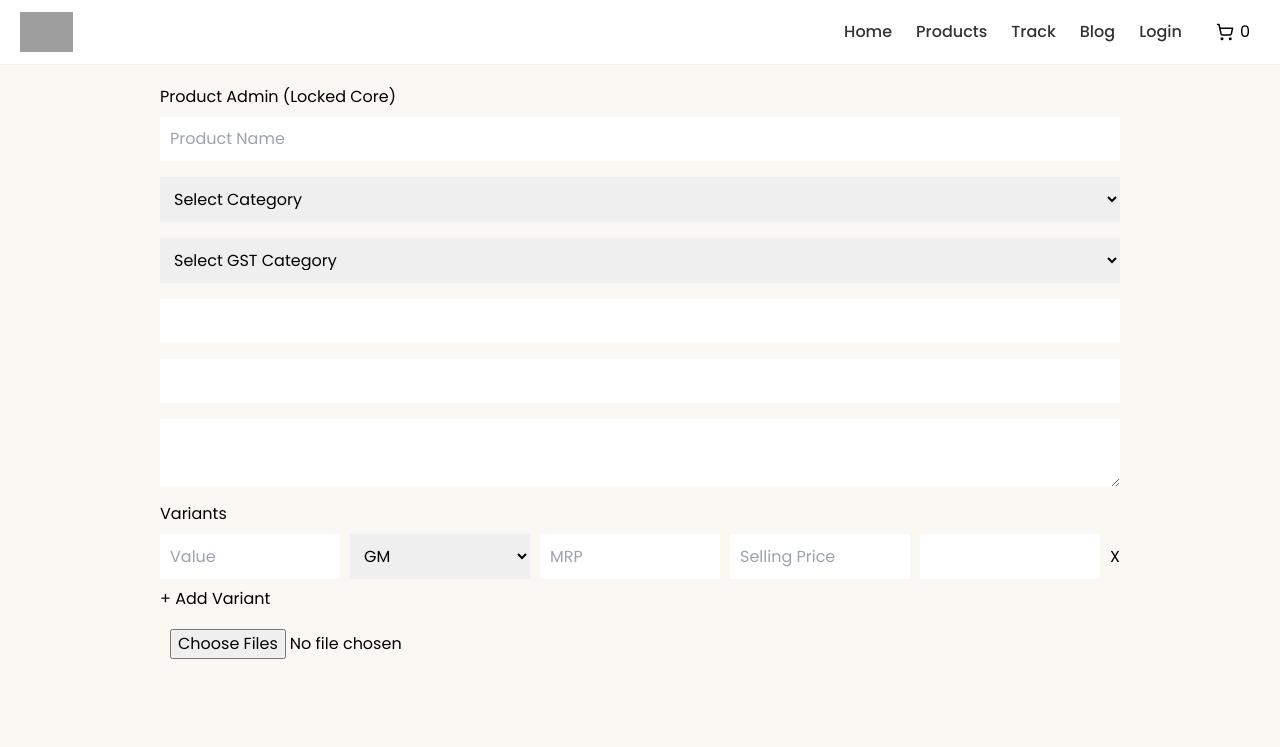
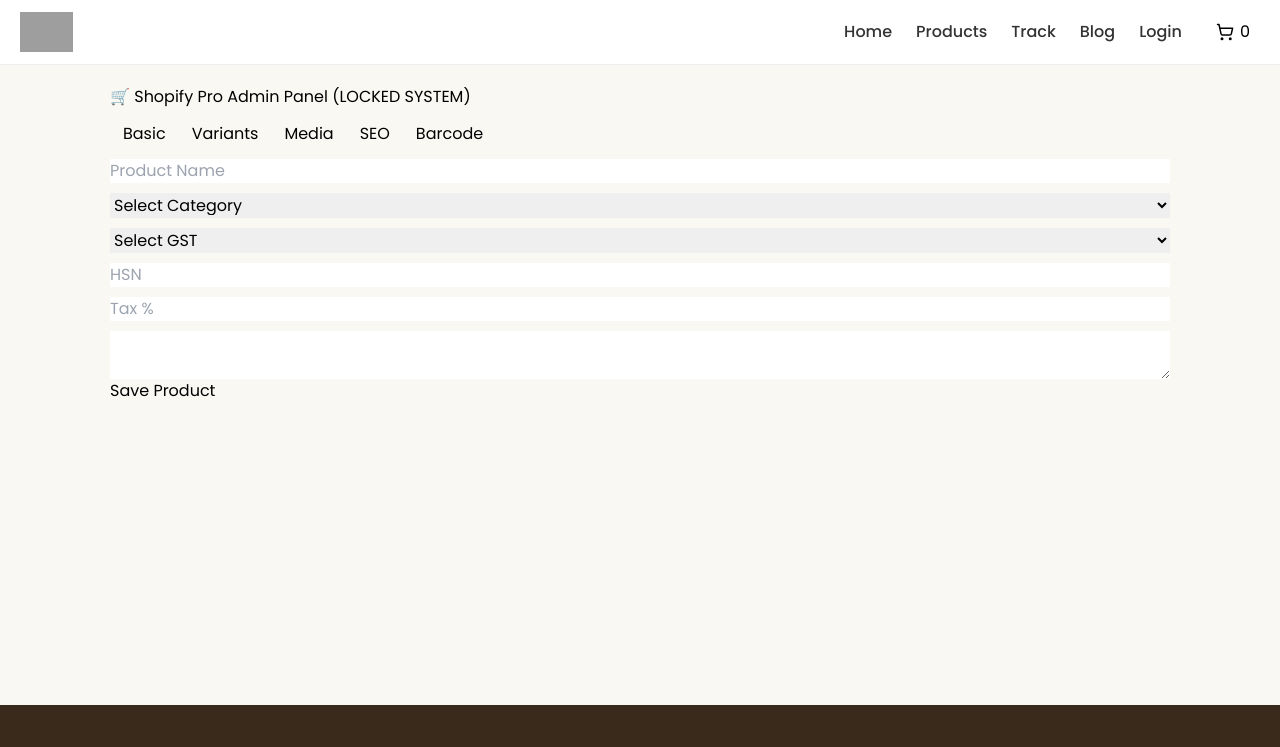
Before and after one commit to nagarajukandula55/native, a Next.js app: page /admin/products in a window 1280 px wide. Shown: the top 747 px of the page. Built offline with nearby package versions, Linux system fonts and the light colour scheme; grey boxes are pictures that could not be loaded.

Commit message:
Update page.js

```diff
--- a/app/admin/products/page.js
+++ b/app/admin/products/page.js
@@ -6,12 +6,11 @@ import JsBarcode from "jsbarcode";
 export default function ProductUpload() {
   const barcodeRef = useRef(null);
 
-  /* ================= CORE (UNCHANGED STRUCTURE) ================= */
+  /* ================= CORE (DO NOT REMOVE ANY FIELD) ================= */
 
   const emptyVariant = {
     value: "",
     unit: "GM",
-    sku: "",
     mrp: "",
     sellingPrice: "",
   };
@@ -34,65 +33,25 @@ export default function ProductUpload() {
   const [form, setForm] = useState(emptyForm);
   const [productKey, setProductKey] = useState("");
   const [slug, setSlug] = useState("");
+  const [seo, setSeo] = useState({ title: "", description: "", keywords: "" });
   const [imagePreviews, setImagePreviews] = useState([]);
+  const [barcodeValue, setBarcodeValue] = useState("");
+  const [activeTab, setActiveTab] = useState("basic");
+  const [loading, setLoading] = useState(false);
 
-  const [seo, setSeo] = useState({
-    title: "",
-    description: "",
-    keywords: "",
-  });
-
-  const [status, setStatus] = useState("draft");
-  const [barcodeValue, setBarcodeValue] = useState("");
-
-  /* ================= GST MASTER (UNCHANGED DATA LOGIC) ================= */
+  /* ================= GST MASTER (LOCKED STANDARD INDIA FORMAT) ================= */
 
   const gstOptions = [
-    {
-      name: "Food Preparations (Not Elsewhere Specified)",
-      hsn: "2106",
-      tax: 5,
-      desc: "Includes dosa mix, idli mix, instant food preparations",
-    },
-    {
-      name: "Flours & Meals (Cereal Based)",
-      hsn: "1101",
-      tax: 5,
-      desc: "Cereal, millet, pulse flours",
-    },
-    {
-      name: "Spices",
-      hsn: "0910",
-      tax: 5,
-      desc: "Spices and masalas",
-    },
-    {
-      name: "Edible Oils",
-      hsn: "1515",
-      tax: 5,
-      desc: "Vegetable oils including cold pressed oils",
-    },
-    {
-      name: "Prepared / Preserved Foods",
-      hsn: "2001",
-      tax: 12,
-      desc: "Pickles, chutneys, preserved food items",
-    },
-    {
-      name: "Ready to Eat / Packaged Food",
-      hsn: "1904",
-      tax: 12,
-      desc: "Ready-to-eat packaged foods",
-    },
-    {
-      name: "Namkeen / Snack Items",
-      hsn: "2106",
-      tax: 12,
-      desc: "Snack foods and mixtures",
-    },
+    { name: "Food Preparations", hsn: "2106", tax: 5, desc: "Packaged food mixes" },
+    { name: "Flours & Meals", hsn: "1101", tax: 5, desc: "Cereal flours" },
+    { name: "Spices", hsn: "0910", tax: 5, desc: "Spices & masalas" },
+    { name: "Edible Oils", hsn: "1515", tax: 5, desc: "Vegetable oils" },
+    { name: "Prepared Foods", hsn: "2001", tax: 12, desc: "Pickles & preserved foods" },
+    { name: "Ready to Eat", hsn: "1904", tax: 12, desc: "Ready food items" },
+    { name: "Snacks", hsn: "2106", tax: 12, desc: "Namkeen & snacks" },
   ];
 
-  const websiteCategories = [
+  const categories = [
     "Instant Mixes",
     "Spices & Masalas",
     "Cold Pressed Oils",
@@ -106,7 +65,7 @@ export default function ProductUpload() {
     "New Arrivals",
   ];
 
-  /* ================= SAFE AUTO GENERATION ================= */
+  /* ================= AUTO PRODUCT KEY + SLUG + SEO ================= */
 
   useEffect(() => {
     if (!form.name) return;
@@ -125,20 +84,18 @@ export default function ProductUpload() {
 
     setSeo({
       title: `${form.name} | Buy Online`,
-      description: `Premium quality ${form.name} available at best price.`,
-      keywords: `${form.name}, online shopping, buy ${form.name}`,
+      description: `Premium ${form.name} available at best price`,
+      keywords: `${form.name}, buy online`,
     });
   }, [form.name]);
 
-  /* ================= GST AUTO FIXED ================= */
+  /* ================= GST AUTO FILL ================= */
 
   useEffect(() => {
-    const selected = gstOptions.find(
-      (g) => g.name === form.gstCategory
-    );
+    const selected = gstOptions.find(g => g.name === form.gstCategory);
 
     if (selected) {
-      setForm((prev) => ({
+      setForm(prev => ({
         ...prev,
         hsn: selected.hsn,
         tax: selected.tax,
@@ -147,30 +104,16 @@ export default function ProductUpload() {
     }
   }, [form.gstCategory]);
 
-  /* ================= VARIANT SKU SAFE GENERATION ================= */
+  /* ================= VARIANT UPDATE ================= */
 
   function updateVariant(i, field, value) {
     const updated = [...form.variants];
     updated[i][field] = value;
-
-    if (updated[i].value && productKey) {
-      const seq = String(i + 1).padStart(3, "0");
-
-      const cleanValue = `${updated[i].value}${updated[i].unit}`
-        .replace(/\s+/g, "")
-        .toUpperCase();
-
-      updated[i].sku = `NA-${productKey}-${seq}-${cleanValue}`;
-    }
-
     setForm({ ...form, variants: updated });
   }
 
   function addVariant() {
-    setForm({
-      ...form,
-      variants: [...form.variants, { ...emptyVariant }],
-    });
+    setForm({ ...form, variants: [...form.variants, emptyVariant] });
   }
 
   function removeVariant(i) {
@@ -180,27 +123,23 @@ export default function ProductUpload() {
     });
   }
 
-  /* ================= IMAGE UPLOAD SAFE ================= */
+  /* ================= IMAGE UPLOAD (SAFE UI ONLY) ================= */
 
   async function handleImageUpload(e) {
     const files = Array.from(e.target.files);
 
-    const previews = files.map((file) => ({
-      preview: URL.createObjectURL(file),
-      uploading: true,
+    const previews = files.map(f => ({
+      preview: URL.createObjectURL(f),
     }));
 
-    setImagePreviews((prev) => [...prev, ...previews]);
+    setImagePreviews(prev => [...prev, ...previews]);
 
     const uploaded = [];
 
-    for (let i = 0; i < files.length; i++) {
+    for (let f of files) {
       const data = new FormData();
-      data.append("file", files[i]);
-      data.append(
-        "upload_preset",
-        process.env.NEXT_PUBLIC_CLOUDINARY_UPLOAD_PRESET
-      );
+      data.append("file", f);
+      data.append("upload_preset", process.env.NEXT_PUBLIC_CLOUDINARY_UPLOAD_PRESET);
 
       const res = await fetch(
         `https://api.cloudinary.com/v1_1/${process.env.NEXT_PUBLIC_CLOUD_NAME}/image/upload`,
@@ -208,37 +147,16 @@ export default function ProductUpload() {
       );
 
       const json = await res.json();
-
-      if (!json.secure_url) continue;
-
       uploaded.push(json.secure_url);
-
-      setImagePreviews((prev) => {
-        const updated = [...prev];
-        updated[prev.length - files.length + i] = {
-          preview: json.secure_url,
-          uploading: false,
-        };
-        return updated;
-      });
     }
 
-    setForm((prev) => ({
+    setForm(prev => ({
       ...prev,
       images: [...prev.images, ...uploaded],
     }));
   }
 
-  function removeImage(index) {
-    setImagePreviews((prev) => prev.filter((_, i) => i !== index));
-
-    setForm((prev) => ({
-      ...prev,
-      images: prev.images.filter((_, i) => i !== index),
-    }));
-  }
-
-  /* ================= BARCODE FIXED ================= */
+  /* ================= BARCODE ================= */
 
   useEffect(() => {
     if (!barcodeRef.current || !productKey) return;
@@ -249,118 +167,126 @@ export default function ProductUpload() {
     JsBarcode(barcodeRef.current, value, {
       format: "CODE128",
       width: 2,
-      height: 70,
+      height: 80,
       displayValue: true,
     });
   }, [productKey]);
 
-  /* ================= VALIDATION (BLOCK INCOMPLETE SAVE) ================= */
+  /* ================= VALIDATION (LOCK SAVE RULE) ================= */
 
-  function validateForm() {
+  function validate() {
     if (!form.name) return "Product name required";
     if (!form.category) return "Category required";
-    if (!form.gstCategory) return "GST category required";
+    if (!form.gstCategory) return "GST required";
     if (!form.variants.length) return "At least one variant required";
 
     for (let v of form.variants) {
       if (!v.value || !v.mrp || !v.sellingPrice) {
-        return "All variant fields required";
+        return "All variant fields must be filled";
       }
     }
 
     return null;
   }
 
-  /* ================= SUBMIT SAFE ================= */
+  /* ================= SUBMIT ================= */
 
   async function handleSubmit(e) {
     e.preventDefault();
 
-    const error = validateForm();
-    if (error) return alert(error);
+    const err = validate();
+    if (err) return alert(err);
 
-    for (let v of form.variants) {
-      await fetch("/api/admin/products", {
+    setLoading(true);
+
+    try {
+      const res = await fetch("/api/admin/products", {
         method: "POST",
         headers: { "Content-Type": "application/json" },
         body: JSON.stringify({
           ...form,
-          variant: `${v.value}${v.unit}`,
-          sku: v.sku,
-          mrp: v.mrp,
-          sellingPrice: v.sellingPrice,
           productKey,
           slug,
           seo,
-          status,
+          barcode: barcodeValue,
         }),
       });
+
+      if (!res.ok) throw new Error("Failed");
+
+      alert("Product Saved Successfully");
+
+      setForm(emptyForm);
+      setImagePreviews([]);
+    } catch (err) {
+      alert("Error saving product");
     }
 
-    alert("Product Published Successfully");
+    setLoading(false);
   }
 
-  /* ================= UI (UNCHANGED STRUCTURE) ================= */
+  /* ================= UI ================= */
 
   return (
     <div className="wrap">
 
-      <h1>Product Admin (Locked Core)</h1>
+      <h1>🛒 Shopify Pro Admin Panel (LOCKED SYSTEM)</h1>
+
+      <div className="tabs">
+        <button onClick={() => setActiveTab("basic")}>Basic</button>
+        <button onClick={() => setActiveTab("variants")}>Variants</button>
+        <button onClick={() => setActiveTab("media")}>Media</button>
+        <button onClick={() => setActiveTab("seo")}>SEO</button>
+        <button onClick={() => setActiveTab("barcode")}>Barcode</button>
+      </div>
 
       <form onSubmit={handleSubmit}>
 
+        {/* ================= BASIC ================= */}
+        {activeTab === "basic" && (
+          <div className="grid">
             <input
               placeholder="Product Name"
               value={form.name}
-          onChange={(e) => setForm({ ...form, name: e.target.value })}
+              onChange={e => setForm({ ...form, name: e.target.value })}
             />
 
             <select
-          value={form.category}
-          onChange={(e) =>
-            setForm({ ...form, category: e.target.value })
-          }
+              onChange={e => setForm({ ...form, category: e.target.value })}
             >
-          <option value="">Select Category</option>
-          {websiteCategories.map((c) => (
+              <option>Select Category</option>
+              {categories.map(c => (
                 <option key={c}>{c}</option>
               ))}
             </select>
 
             <select
-          value={form.gstCategory}
-          onChange={(e) =>
-            setForm({ ...form, gstCategory: e.target.value })
-          }
+              onChange={e => setForm({ ...form, gstCategory: e.target.value })}
             >
-          <option value="">Select GST Category</option>
-          {gstOptions.map((g) => (
-            <option key={g.name}>
-              {g.name} ({g.tax}%)
-            </option>
+              <option>Select GST</option>
+              {gstOptions.map(g => (
+                <option key={g.name}>{g.name}</option>
               ))}
             </select>
 
-        <input value={form.hsn} readOnly />
-        <input value={form.tax} readOnly />
+            <input value={form.hsn} readOnly placeholder="HSN" />
+            <input value={form.tax} readOnly placeholder="Tax %" />
             <textarea value={form.gstDescription} readOnly />
+          </div>
+        )}
 
-        <h3>Variants</h3>
-
+        {/* ================= VARIANTS ================= */}
+        {activeTab === "variants" && (
+          <div>
             {form.variants.map((v, i) => (
               <div key={i} className="row">
-
                 <input
                   placeholder="Value"
-              onChange={(e) =>
-                updateVariant(i, "value", e.target.value)
-              }
+                  onChange={e => updateVariant(i, "value", e.target.value)}
                 />
 
                 <select
-              onChange={(e) =>
-                updateVariant(i, "unit", e.target.value)
-              }
+                  onChange={e => updateVariant(i, "unit", e.target.value)}
                 >
                   <option>GM</option>
                   <option>KG</option>
@@ -370,19 +296,13 @@ export default function ProductUpload() {
 
                 <input
                   placeholder="MRP"
-              onChange={(e) =>
-                updateVariant(i, "mrp", e.target.value)
-              }
+                  onChange={e => updateVariant(i, "mrp", e.target.value)}
                 />
 
                 <input
                   placeholder="Selling Price"
-              onChange={(e) =>
-                updateVariant(i, "sellingPrice", e.target.value)
-              }
+                  onChange={e => updateVariant(i, "sellingPrice", e.target.value)}
                 />
-
-            <input value={v.sku} readOnly />
 
                 <button type="button" onClick={() => removeVariant(i)}>
                   X
@@ -393,7 +313,12 @@ export default function ProductUpload() {
             <button type="button" onClick={addVariant}>
               + Add Variant
             </button>
+          </div>
+        )}
 
+        {/* ================= MEDIA ================= */}
+        {activeTab === "media" && (
+          <div>
             <input type="file" multiple onChange={handleImageUpload} />
 
             <div className="imgGrid">
@@ -401,17 +326,37 @@ export default function ProductUpload() {
                 <img key={i} src={img.preview} />
               ))}
             </div>
+          </div>
+        )}
 
-        <canvas ref={barcodeRef}></canvas>
+        {/* ================= SEO ================= */}
+        {activeTab === "seo" && (
+          <div>
+            <input value={seo.title} readOnly />
+            <textarea value={seo.description} readOnly />
+            <input value={seo.keywords} readOnly />
+          </div>
+        )}
 
-        <button type="submit">Publish Product</button>
+        {/* ================= BARCODE ================= */}
+        {activeTab === "barcode" && (
+          <div>
+            <svg ref={barcodeRef}></svg>
+            <p>{barcodeValue}</p>
+          </div>
+        )}
+
+        <button disabled={loading}>
+          {loading ? "Saving..." : "Save Product"}
+        </button>
 
       </form>
 
       <style jsx>{`
-        .wrap { max-width: 1000px; margin: auto; padding: 20px; }
-        input, select, textarea { width: 100%; padding: 10px; margin: 8px 0; }
-        .row { display: grid; grid-template-columns: repeat(5, 1fr) auto; gap: 10px; }
+        .wrap { max-width: 1100px; margin: auto; padding: 20px; }
+        .tabs button { margin: 5px; padding: 8px; }
+        .grid { display: grid; gap: 10px; }
+        .row { display: grid; grid-template-columns: repeat(4, 1fr) auto; gap: 10px; }
         .imgGrid { display: flex; gap: 10px; flex-wrap: wrap; }
         img { width: 80px; height: 80px; object-fit: cover; }
       `}</style>
```
Lines whose indentation alone changed are shown as unchanged.
